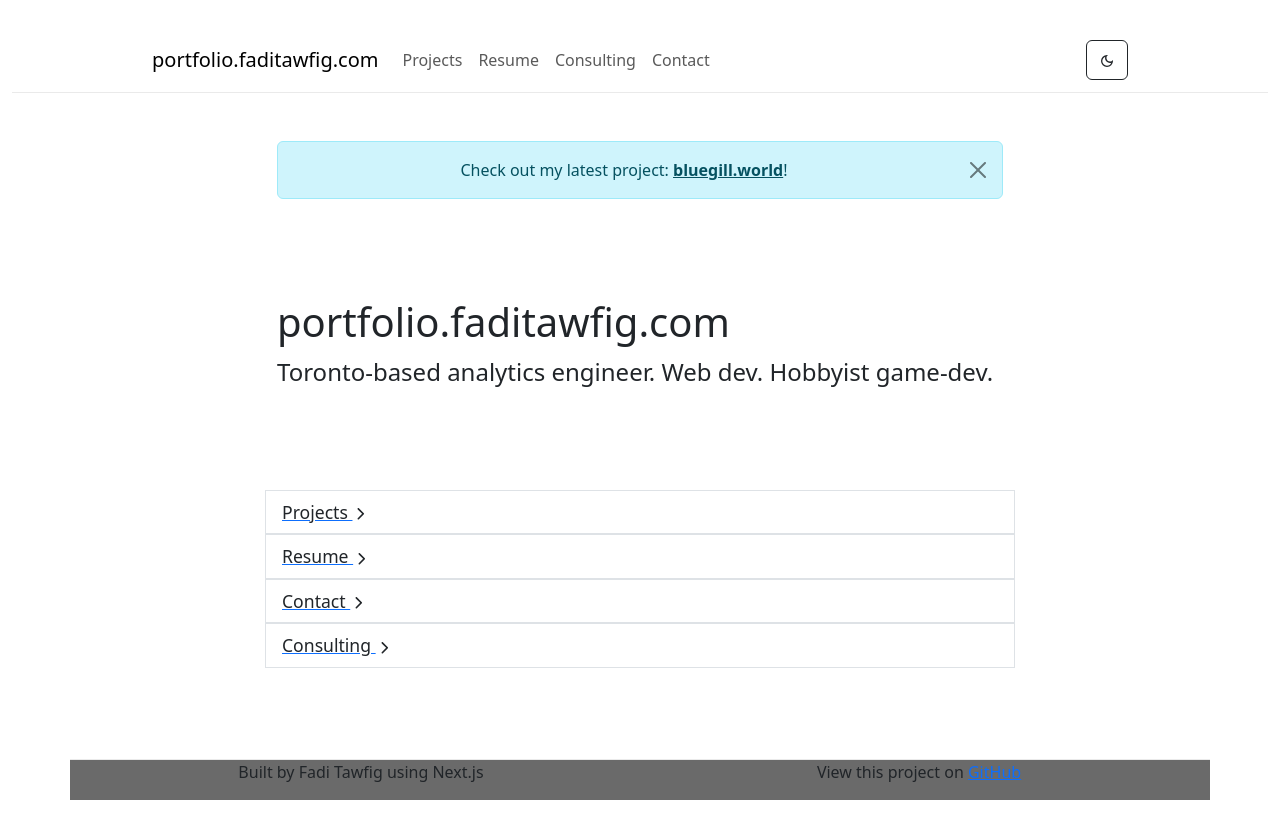
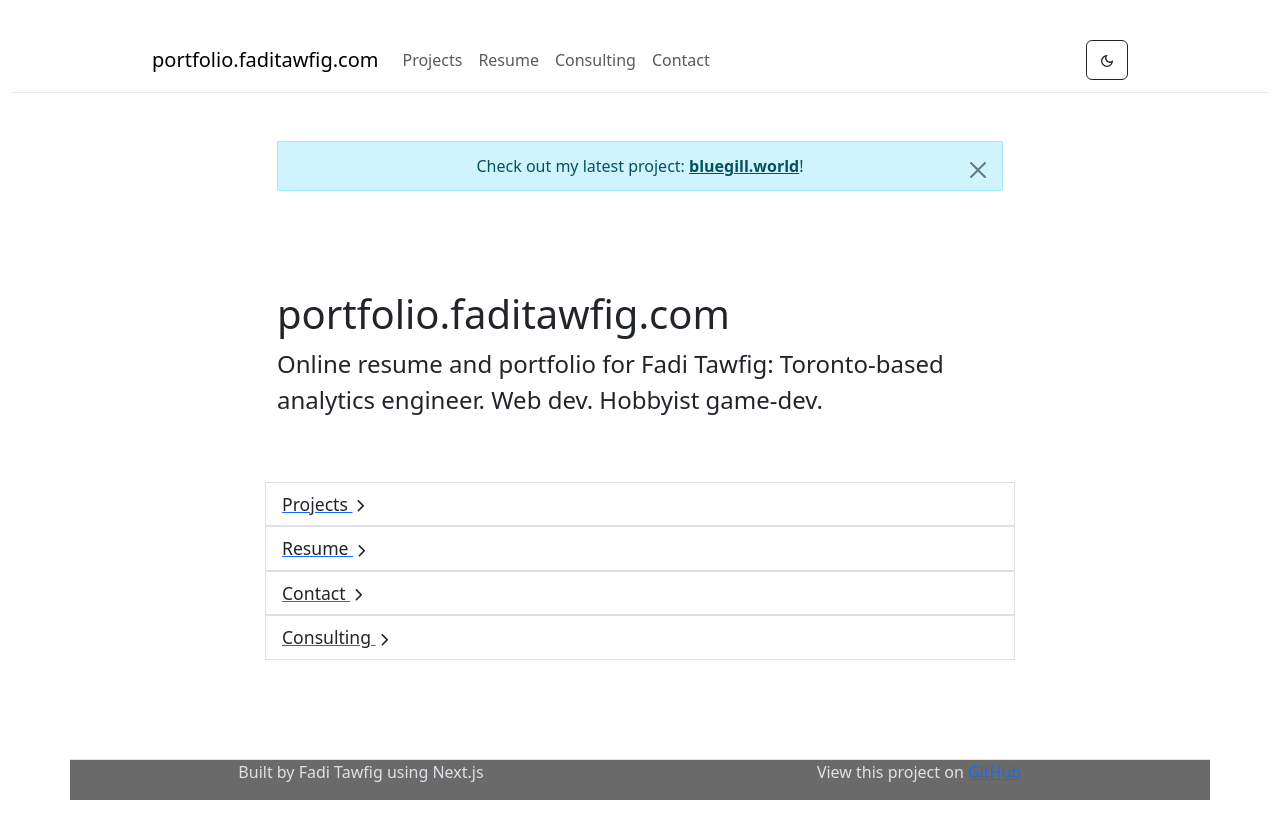
Before and after one commit to Ftawfig/portfolio.faditawfig.com, a Next.js app: page / in a window 1280 px wide. Shown: the top 838 px of the page. Built offline with nearby package versions, Linux system fonts and the light colour scheme.

Commit message:
added GA

```diff
--- a/components/header.tsx
+++ b/components/header.tsx
@@ -5,7 +5,6 @@ import { MdDarkMode, MdOutlineDarkMode } from "react-icons/md";
 import { Container } from 'react-bootstrap';
 import React, { use } from 'react';
 import { useState, useEffect } from 'react';
-import Head from 'next/head';
 import Link from 'next/link';
 
 export default function Header() {
@@ -39,10 +38,6 @@ export default function Header() {
 
     return (
         <>
-            <Head>
-                <title>portfolio.faditawfig.com</title>
-                <meta name="viewport" content="initial-scale=1.0, width=device-width" />
-            </Head>
             <header >
                 <Navbar expand="md" className="navbar-main">
                     <Container className="nav-container">
--- a/components/infoAlert.tsx
+++ b/components/infoAlert.tsx
@@ -16,6 +16,12 @@ export default function InfoAlert() {
                 variant="info"
                 className="text-center"
                 dismissible
+                style={{
+                    padding: 0,
+                    paddingTop: 12,
+                    paddingBottom: 12,
+                    borderRadius: 2,
+                 }}
             >
                 Check out my latest project: <Alert.Link href="https://bluegill.world" target="_blank">bluegill.world</Alert.Link>!
             </Alert>
--- a/components/layout.tsx
+++ b/components/layout.tsx
@@ -2,6 +2,7 @@ import Header from '../components/header';
 import Footer from '../components/footer';
 import { Container } from 'react-bootstrap';
 import InfoAlert from './infoAlert';
+import { GoogleAnalytics } from '@next/third-parties/google';
 
 export default function Layout({ children }) {
     return (
@@ -12,6 +13,7 @@ export default function Layout({ children }) {
                 {children}
             </main>
             <Footer />
+            <GoogleAnalytics gaId="G-490YGQQ5HB" />
         </Container>
     )
 }
--- a/package.json
+++ b/package.json
@@ -2,6 +2,7 @@
   "dependencies": {
     "@formkit/auto-animate": "^0.8.2",
     "@mdxeditor/editor": "^3.11.5",
+    "@next/third-parties": "^15.0.2",
     "@uiw/react-md-editor": "^4.0.4",
     "bootstrap": "^5.3.2",
     "eslint-config-next": "^15.0.2",
--- a/pages/contact.tsx
+++ b/pages/contact.tsx
@@ -1,10 +1,15 @@
 import React from 'react';
 import Hero from '../components/hero';
 import { Container } from 'react-bootstrap';
+import Head from 'next/head';
 
 export default function Contact() {
     return (
         <>
+            <Head>
+                <title key="title">Contact | portfolio.faditawfig.com</title>
+                <meta name="description" content="Contact Fadi Tawfig" />
+            </Head>
             <Hero props={{title: "Contact"}}>
                 Feel free to get in touch via email, or visit <a href="https://faditawfig.com">faditawfig.com</a> for more information on consulting and services.
             </Hero>
--- a/pages/index.tsx
+++ b/pages/index.tsx
@@ -14,7 +14,7 @@ export default function Page() {
             <Container className="hero">
                 <div className="hero-content">
                     <h1>portfolio.faditawfig.com</h1>
-                    <p>Toronto-based analytics engineer. Web dev. Hobbyist game-dev.</p>
+                    <p>Online resume and portfolio for Fadi Tawfig: Toronto-based analytics engineer. Web dev. Hobbyist game-dev.</p>
                 </div>
             </Container>
             <Container className="main">
--- a/styles/globals.css
+++ b/styles/globals.css
@@ -10,7 +10,8 @@
 }
 
 .footer {
-    border-top: solid 1px #eaeaea;
+    color: rgb(222, 226, 230);
+    border-top: solid 1px rgb(222, 226, 230);
     text-align: center;
     background-color: rgba(56, 56, 56, 0.75);
 }
@@ -29,7 +30,6 @@
 
 .alert-space {
     margin-top: 3rem;
-    margin-bottom: 1rem;
     max-width: 750px;
 }
 
```
Also changed, not shown: 1 other file (tests, documents, lock files or other folders).
